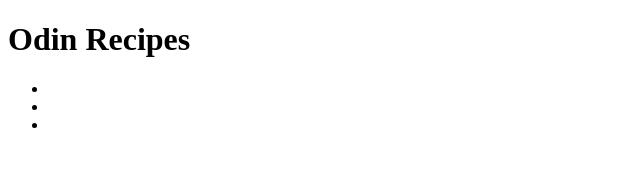
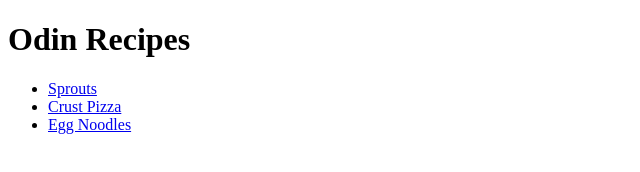
Before and after one commit to Mil9nn/odin-recipes, a plain HTML site: page index.html in a window 1280 px wide. Shown: the whole page, without its empty margins (0-640 px from the left). Drawn offline with Linux system fonts and the light colour scheme.

Commit message:
Added text in the hyperlink fields

```diff
--- a/index.html
+++ b/index.html
@@ -8,9 +8,9 @@
 <body>
     <h1>Odin Recipes</h1>
     <ul>
-        <li><a href="recipes/sprouts.html"></a></li>
-        <li><a href="recipes/crust-pizza.html"></a></li>
-        <li><a href="recipes/egg-noodles.html"></a></li>
+        <li><a href="recipes/sprouts.html">Sprouts</a></li>
+        <li><a href="recipes/crust-pizza.html">Crust Pizza</a></li>
+        <li><a href="recipes/egg-noodles.html">Egg Noodles</a></li>
     </ul>
 </body>
 </html>
```
